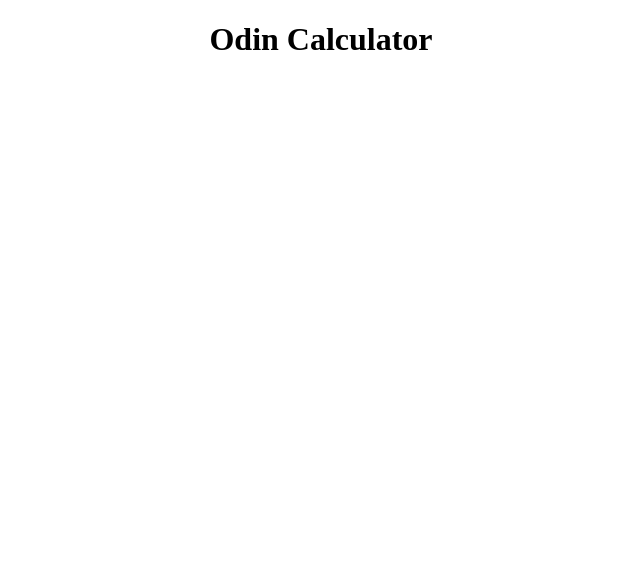
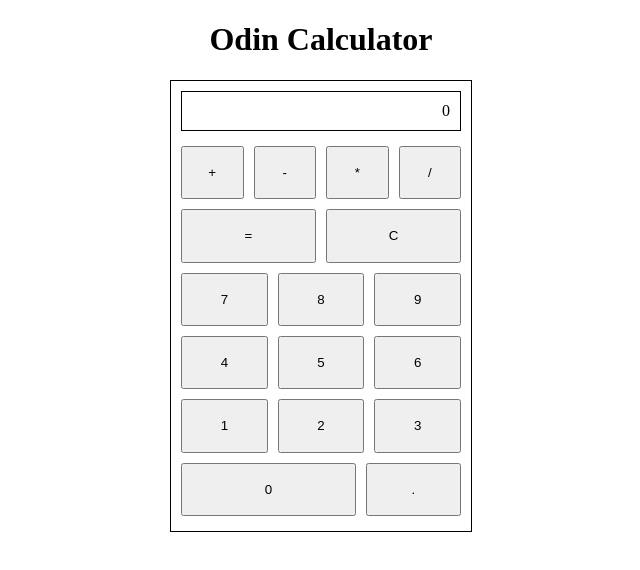
Before and after one commit to emiledrablant/odin-calculator, a plain HTML site: page index.html in a window 1280 px wide. Shown: the whole page, without its empty margins (319-959 px from the left). Drawn offline with Linux system fonts and the light colour scheme.

Commit message:
add basic graphic interface for user input

```diff
--- a/index.html
+++ b/index.html
@@ -9,5 +9,39 @@
 </head>
 <body>
     <h1>Odin Calculator</h1>
+    <div class="container">
+        <div class="calculator">
+            <div class="screen">0</div>
+            <div class="buttons operators">
+                <button class="plus">+</button>
+                <button class="minus">-</button>
+                <button class="mult">*</button>
+                <button class="divide">/</button>
+            </div>
+            <div class="buttons special">
+                <button class="equal">=</button>
+                <button class="clear">C</button>
+            </div>
+            <div class="buttons fourth">
+                <button class="seven">7</button>
+                <button class="eight">8</button>
+                <button class="nine">9</button>
+            </div>
+            <div class="buttons third">
+                <button class="four">4</button>
+                <button class="five">5</button>
+                <button class="six">6</button>
+            </div>
+            <div class="buttons second">
+                <button class="one">1</button>
+                <button class="two">2</button>
+                <button class="three">3</button>
+            </div>
+            <div class="buttons first">
+                <button class="zero">0</button>
+                <button class="dot">.</button>
+            </div>
+        </div>
+    </div>
 </body>
 </html>
--- a/style.css
+++ b/style.css
@@ -1,3 +1,40 @@
 h1 {
     text-align: center;
 }
+
+.screen {
+    margin: 10px;
+    border: 1px solid black;
+    padding: 10px;
+    text-align: right;
+}
+
+.calculator {
+    width: 300px;
+    height: 450px;
+    border: solid 1px black;
+    margin: auto;
+    display: flex;
+    flex-direction: column;
+    align-items: stretch;
+}
+
+.buttons {
+    margin: 5px;
+    display: flex;
+    flex: 1;
+}
+
+button {
+    margin-left: 5px;
+    margin-right: 5px;
+    flex: 1;
+}
+
+.first {
+    margin-bottom: 15px;
+}
+
+.zero {
+    flex-grow: 2;
+}
```
